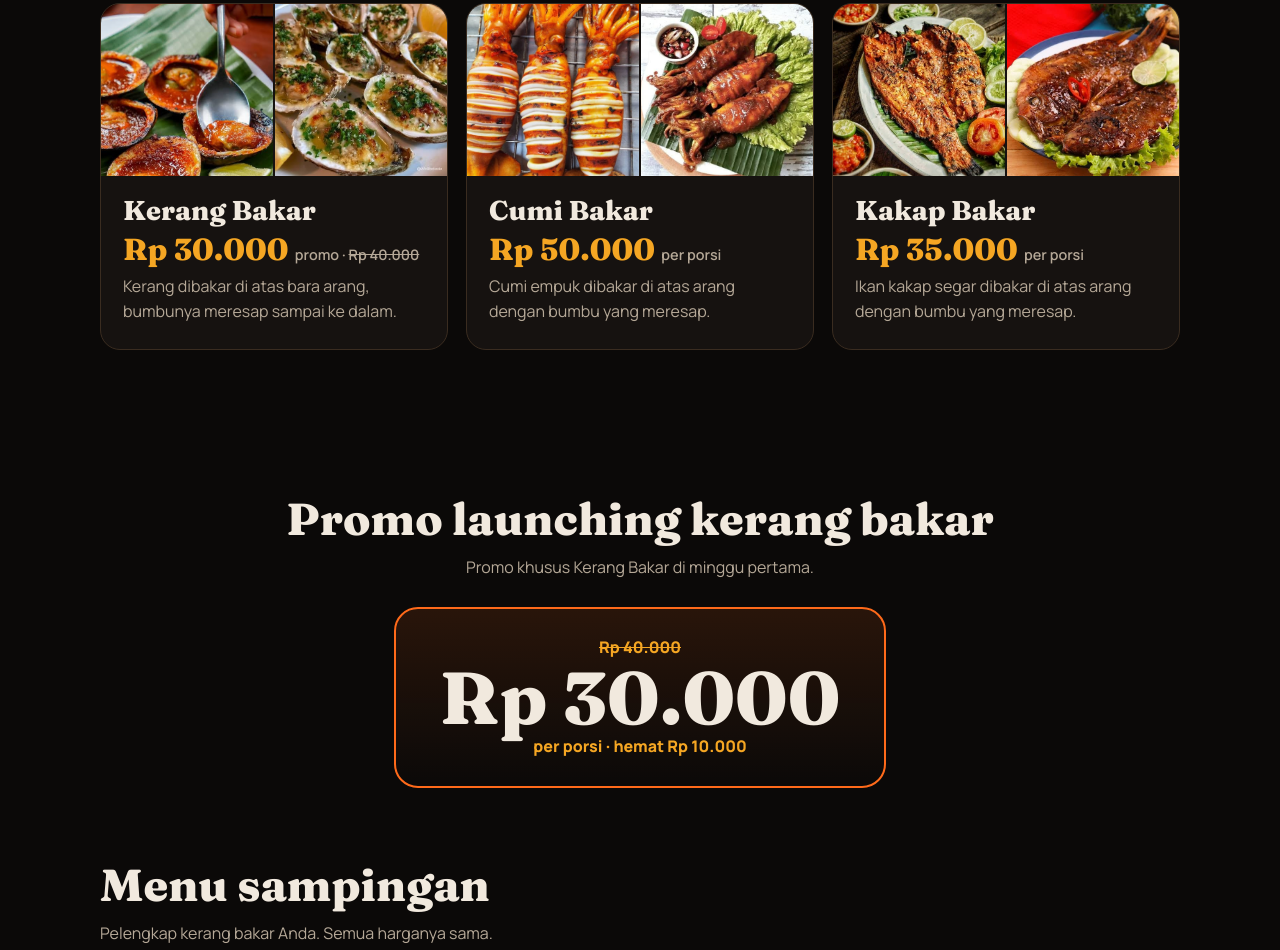
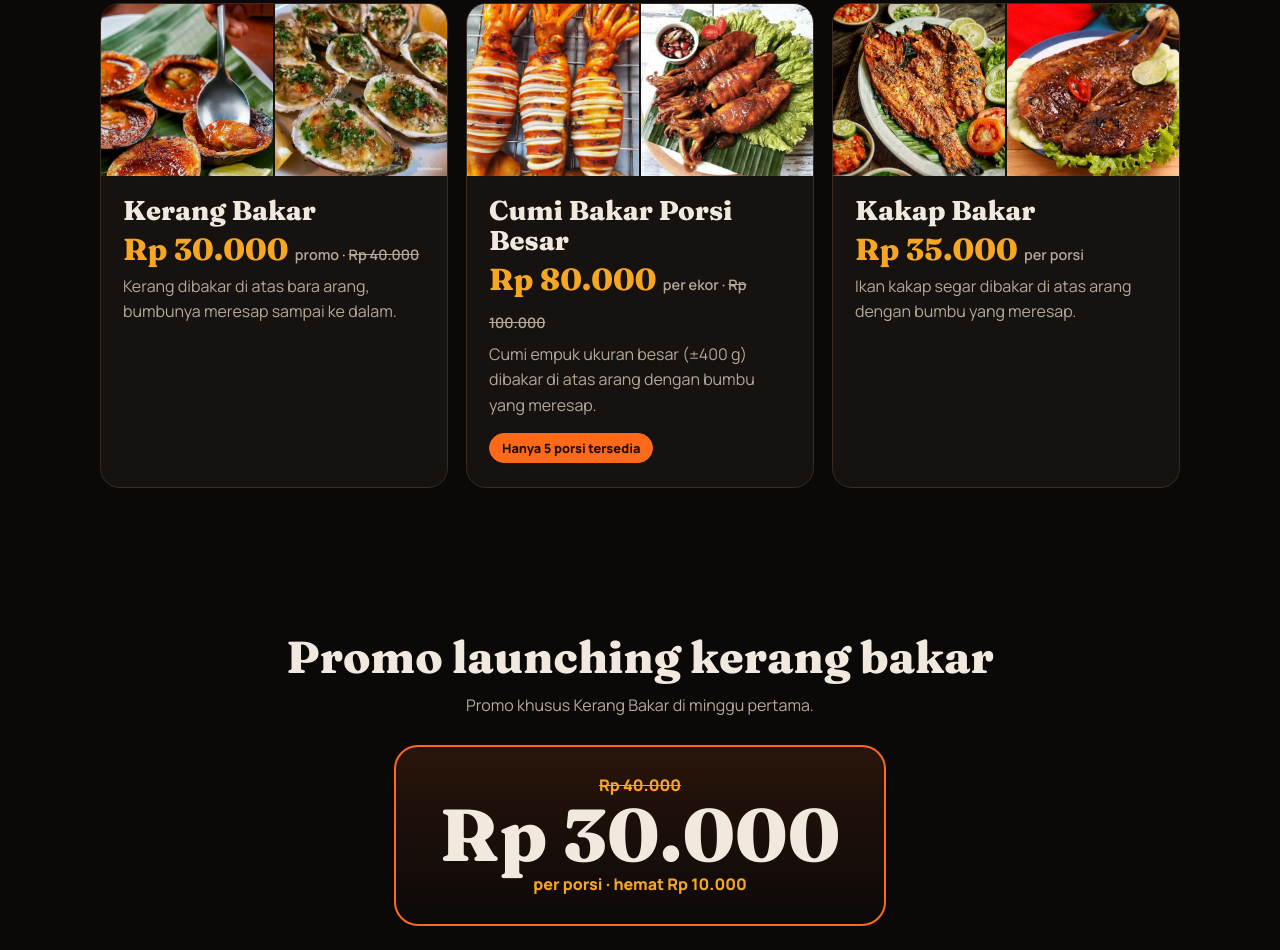
Before and after one commit to seafoodcorner26-sudo/dapur-bumbu-laut, a plain HTML site: page index.html in a window 1280 px wide. Shown: the part 1001-1951 px from the top of the page. Drawn offline with Linux system fonts and the light colour scheme.

Commit message:
Add files via upload

```diff
--- a/index.html
+++ b/index.html
@@ -189,7 +189,7 @@ footer img{width:72px;height:72px;border-radius:50%;margin:0 auto 12px}
       </article>
       <article class="dish">
         <div class="pair"><img src="images/cumi-1.jpg" alt="Cumi bakar di atas panggangan" loading="lazy"><img src="images/cumi-2.jpg" alt="Cumi bakar bumbu di atas daun pisang" loading="lazy"></div>
-        <div class="body"><h3>Cumi Bakar</h3><div class="pr">Rp 50.000 <small>per porsi</small></div><p>Cumi empuk dibakar di atas arang dengan bumbu yang meresap.</p></div>
+        <div class="body"><h3>Cumi Bakar Porsi Besar</h3><div class="pr">Rp 80.000 <small>per ekor · <s>Rp 100.000</s></small></div><p>Cumi empuk ukuran besar (±400 g) dibakar di atas arang dengan bumbu yang meresap.</p><div class="flv"><span style="background:var(--ember);border-color:var(--ember);color:#1a0e04">Hanya 5 porsi tersedia</span></div></div>
       </article>
       <article class="dish">
         <div class="pair"><img src="images/kakap-1.jpg" alt="Kakap bakar di atas piring" loading="lazy"><img src="images/kakap-2.jpg" alt="Kakap bakar bumbu kecap" loading="lazy"></div>
@@ -284,7 +284,7 @@ footer img{width:72px;height:72px;border-radius:50%;margin:0 auto 12px}
   var WA='6282326389868';
   var menu=[
     {g:'Menu bakar',n:'Kerang Bakar (promo)',k:'Kerang Bakar',p:30000,d:'Promo launching'},
-    {g:'Menu bakar',n:'Cumi Bakar',k:'Cumi Bakar',p:50000,d:'Per porsi'},
+    {g:'Menu bakar',n:'Cumi Bakar Porsi Besar',k:'Cumi Bakar Porsi Besar (1 ekor)',p:80000,d:'Hanya 5 porsi tersedia',max:5},
     {g:'Menu bakar',n:'Kakap Bakar',k:'Kakap Bakar',p:35000,d:'Per porsi'}
   ];
   [['Nasi Putih'],['Es Jeruk'],['Es Teh']].forEach(function(x){menu.push({g:'Menu sampingan',n:x[0],k:x[0],p:5000,d:'Pelengkap'})});
@@ -302,7 +302,7 @@ footer img{width:72px;height:72px;border-radius:50%;margin:0 auto 12px}
     b[0].onclick=function(){set(i,-1)};b[1].onclick=function(){set(i,1)};
     box.appendChild(el);
   });
-  function set(i,d){qty[i]=Math.max(0,Math.min(99,qty[i]+d));document.getElementById('q'+i).textContent=qty[i];total();}
+  function set(i,d){qty[i]=Math.max(0,Math.min(menu[i].max||99,qty[i]+d));document.getElementById('q'+i).textContent=qty[i];total();}
   function total(){var t=0;menu.forEach(function(m,i){t+=qty[i]*m.p});document.getElementById('total').textContent=rp(t);return t;}
 
   // Kirim ke WhatsApp
```
